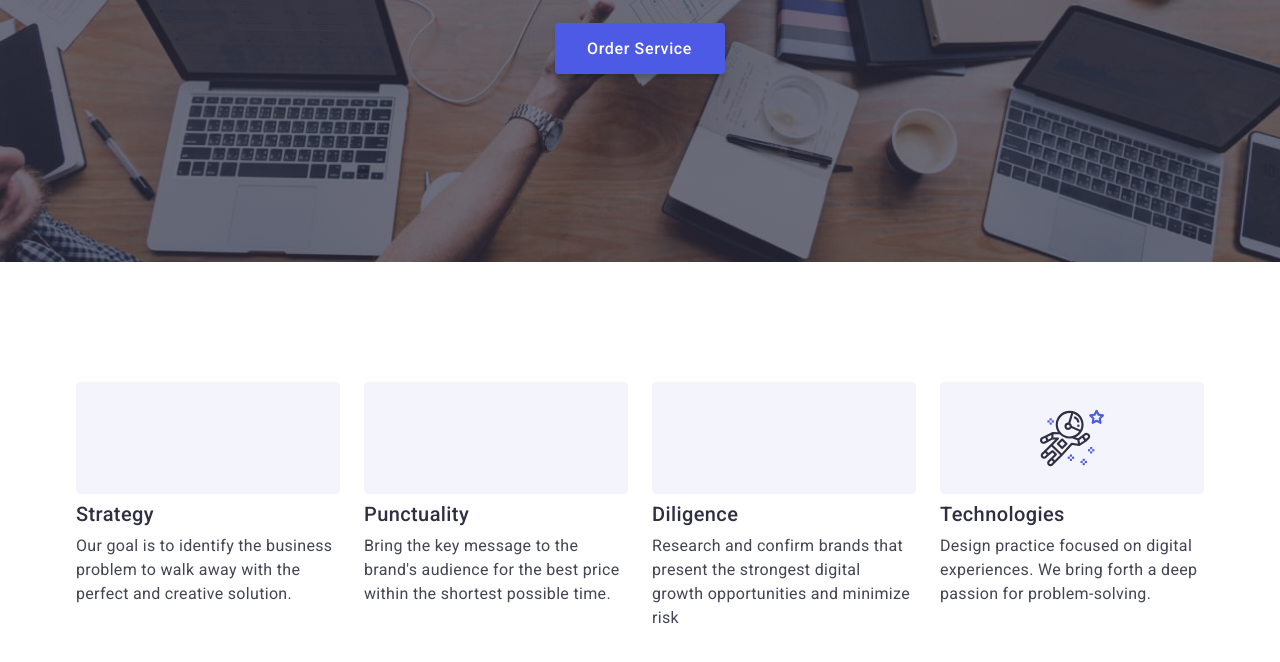
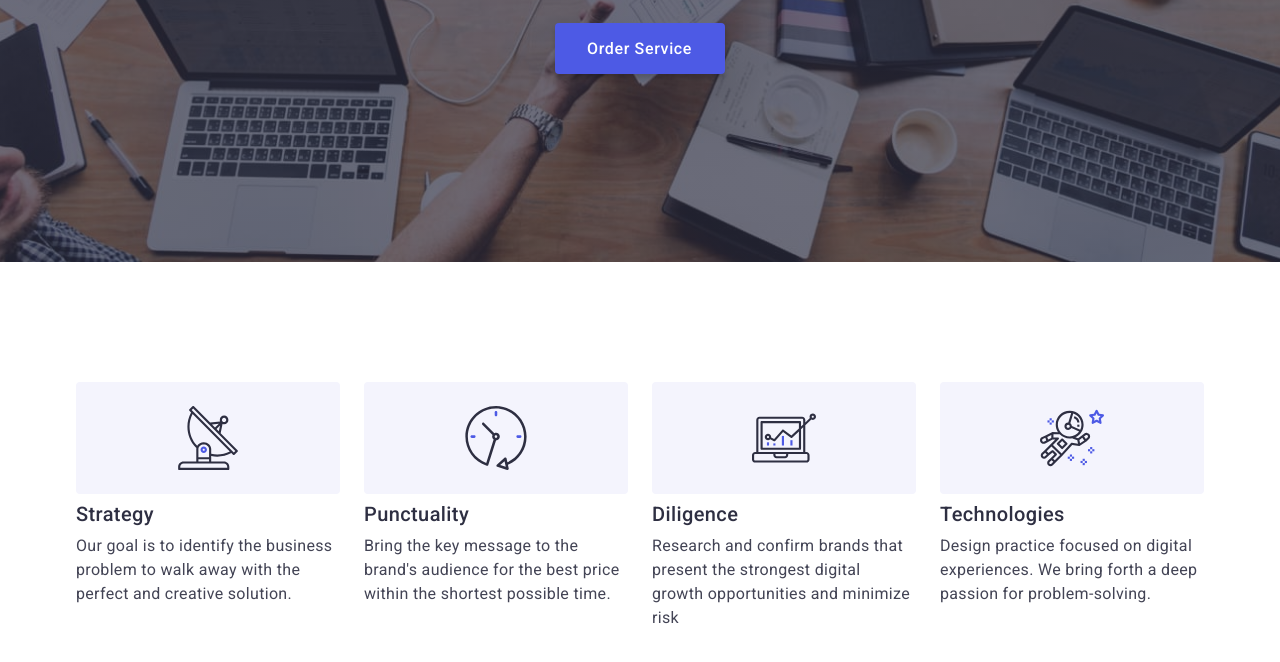
Before and after one commit to KaterynaSolodukhina/goit-markup-hw-04, a plain HTML site: page index.html in a window 1280 px wide. Shown: the part 406-1068 px from the top of the page. Drawn offline with nearby package versions, Linux system fonts and the light colour scheme.

Commit message:
changes3

```diff
--- a/index.html
+++ b/index.html
@@ -71,7 +71,7 @@
             <li class="descripion-item">
               <div class="description-images">
               <svg class="description-icon" width="64" height="64">
-                <use href="./images/sprites.svg#icon-antenna"></use>
+                <use href="./images/sprite.svg#icon-antenna"></use>
               </svg>
               </div>
               <h3 class="description-title head-title-third">Strategy</h3>
@@ -83,7 +83,7 @@
             <li class="descripion-item">
               <div class="description-images">
               <svg class="description-icon" width="64" height="64">
-                <use href="./images/sprites.svg#icon-clock"></use>
+                <use href="./images/sprite.svg#icon-clock"></use>
               </svg>
             </div>
               <h3 class="description-title head-title-third">Punctuality</h3>
@@ -95,7 +95,7 @@
             <li class="descripion-item">
               <div class="description-images">
               <svg class="description-icon" width="64" height="64">
-                <use href="./images/sprites.svg#icon-diagram"></use>
+                <use href="./images/sprite.svg#icon-diagram"></use>
               </svg>
             </div>
               <h3 class="description-title head-title-third">Diligence</h3>
```
